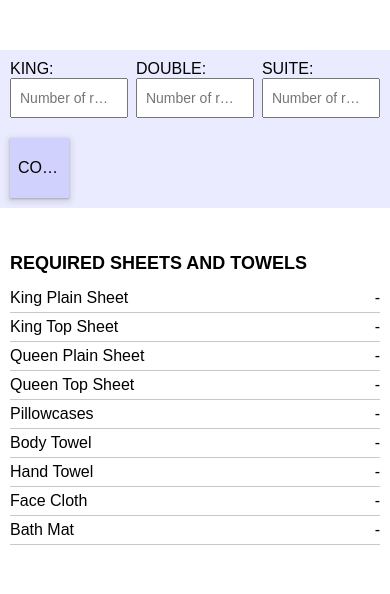
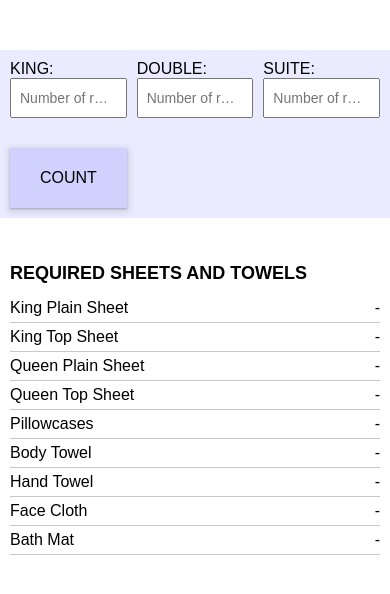
Before and after one commit to yurukyuruk/sheet-calculator, a plain HTML site: page index.html in a window 390 px wide. Drawn offline with Linux system fonts and the light colour scheme.

Commit message:
mobile version updated

```diff
--- a/index.html
+++ b/index.html
@@ -10,8 +10,7 @@
             </header>
             <main>
                 <form>
-                    <section class="room-input-sections">
-                        <label class="room-input-section">
+                        <label class="room-input-section king-room-input-section">
                             KING:
                             <input type="number" placeholder="Number of rooms...">
                         </label>
@@ -19,12 +18,12 @@
                             DOUBLE:
                             <input type="number" placeholder="Number of rooms...">
                         </label>
-                        <label class="room-input-section">
+                        <label class="room-input-section suite-room-input-section">
                             SUITE:
                             <input type="number" placeholder="Number of rooms...">
                         </label>
-                    </section>
-                    <input type="submit"  value="COUNT" class="count-button">
+                        <input type="submit"  value="COUNT" class="count-button">
+
                 </form>
                 <section class="sheet-name-and-numbers-section">
                     <h2 class="sheet-name-and-numbers-header">
--- a/style.css
+++ b/style.css
@@ -14,27 +14,39 @@ main {
     margin-top: 50px;
 }
 form {
-    display: flex;
-    flex-direction: column;
+    display: grid;
+    grid-template-columns: repeat(3, 1fr);
+    grid-template-rows: 1fr;
+    grid-gap: 10px;
     width: calc(49vw + 20px);
     background-color: rgb(235, 235, 255);
     padding: 10px;
 }
-.room-input-sections {
-    display: flex;
-    justify-content: space-between;
-}
-.room-input-section {
-    flex: 1;
-    width: 100%;
+.king-room-input-section {
+    grid-column-start: 1;
+    grid-column-end: 2;
+    grid-row-start: 0;
+    grid-row-end: 1;
 }
 .double-room-input-section {
-    padding-left: 2vw;
-    padding-right: 2vw;
+    grid-column-start: 2;
+    grid-column-end: 3;
+    grid-row-start: 0;
+    grid-row-end: 1;
+}
+.suite-room-input-section {
+    grid-column-start: 3;
+    grid-column-end: 4;
+    grid-row-start: 0;
+    grid-row-end: 1;
 }
 .count-button {
-    width: 15vw;
+    grid-column-start: 1;
+    grid-column-end: 2;
+    grid-row-start: 1;
+    grid-row-end: 2;
     height: 60px;
+    padding: 0;
     margin-top: 20px;
     background-color: rgb(209, 209, 253);
     border: none;
@@ -51,7 +63,7 @@ label {
     flex-direction: column;
 }
 input {
-    width: 15vw;
+    width: 100%;
     height: 40px;
     padding-left: 16px;
     font-size: 16px;
```
